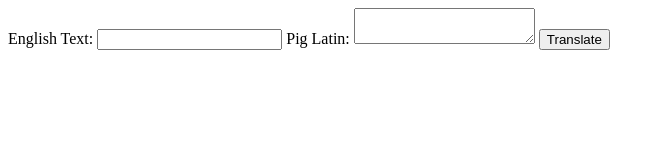
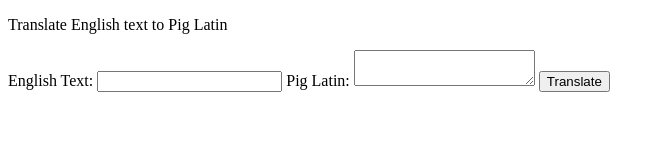
Before and after one commit to marade523/marade523.github.io, a plain HTML site: page index.html in a window 1280 px wide. Shown: the whole page, without its empty margins (0-665 px from the left). Drawn offline with Linux system fonts and the light colour scheme.

Commit message:
Update index.html

```diff
--- a/index.html
+++ b/index.html
@@ -1,6 +1,8 @@
 <!DOCTYPE html>
 <html>
 <body>
+<p>
+  Translate English text to Pig Latin
 <form
   action="https://formspree.io/f/mrgnqvyd"
   method="POST"
@@ -16,5 +18,6 @@
   <!-- your other form fields go here -->
   <button type="Trainslate">Translate</button>
 </form>
+</p>
 </body>
 </html>
```
